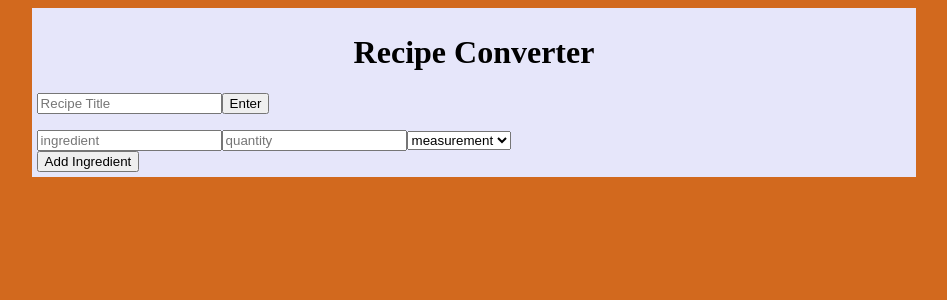
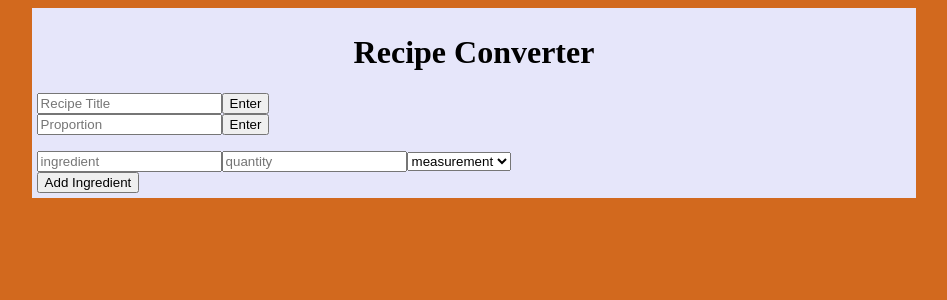
Before and after one commit to CymruRing/basic-recipe-converter, a React app: page / in a window 1280 px wide. Shown: the top 300 px of the page, without its empty margins (166-1113 px from the left). Built offline with nearby package versions, Linux system fonts and the light colour scheme.

Commit message:
proportion input mvp

```diff
--- a/client/src/components/App.jsx
+++ b/client/src/components/App.jsx
@@ -1,11 +1,12 @@
 import React from 'react';
 import axios from 'axios';
-//import { render } from 'react-dom';
+
 import styles from '../converterStyles.css';
 
 import RecipeForm from './RecipeForm.jsx';
 import RecipeTitle from './RecipeTitle.jsx';
 import Recipe from './Recipe.jsx';
+
 
 class App extends React.Component {
   constructor(props) {
@@ -14,7 +15,6 @@ class App extends React.Component {
       hasTitle: false,
       title: '',
       ingredients: [],
-
     };
   }
 
--- /dev/null
+++ b/client/src/components/Proportions.jsx
@@ -0,0 +1,40 @@
+import React, { useState } from 'react';
+
+// handle proportion input and push to Recipe when enter is button is clicked
+const Proportions = (props) => {
+  const [input, setInput] = useState('');
+
+  const inputHandler = (event) => {
+    setInput(input => event.target.value);
+  };
+
+  const enterHandler = () => {
+    // validate input
+      let temp = input;
+      if (temp.includes('/')) {
+        console.log(typeof temp);
+        let fraction = temp.split("/");
+        console.log(fraction);
+        temp = Number(fraction[0] / Number(fraction[1]));
+      }
+      if (!Number(temp)) {
+        console.log('catch invalid input error');
+        window.alert('Invalid Input in Proportion Box: \ntry a number or fraction');
+      } else {
+        props.pushProChange(temp);
+      }
+  };
+
+  return (
+    <span>
+      <input
+        id='input'
+        placeholder='Proportion'
+        onChange={inputHandler}>
+      </input>
+      <button onClick={enterHandler}>Enter</button>
+    </span>
+  );
+};
+
+export default Proportions;
--- a/client/src/components/Recipe.jsx
+++ b/client/src/components/Recipe.jsx
@@ -1,12 +1,24 @@
-import React from 'react';
+import React, { useState } from 'react';
+import Proportions from './Proportions.jsx';
+const Recipe = (props) => {
+  const [proportion, setProportion] = useState(1);
 
-const Recipe = (props) => {
+  const updateHook = (newProportion) => {
+    setProportion(proportion => newProportion);
+  };
+
   return (
-    <ul>
-      {props.ingredients.map((aIngredient) => (
-        <li key={aIngredient.ingredient} >{aIngredient.ingredient} {aIngredient.quantity} {aIngredient.measurement}</li>
-      ))}
-    </ul>
+
+    <div>
+      <Proportions pushProChange={updateHook} />
+      <ul>
+        {props.ingredients.map((aIngredient) => (
+          <li key={aIngredient.ingredient} >
+            {aIngredient.ingredient} {Number(aIngredient.quantity) * proportion} {aIngredient.measurement}
+          </li>
+        ))}
+      </ul>
+    </div>
   );
 };
 
```
